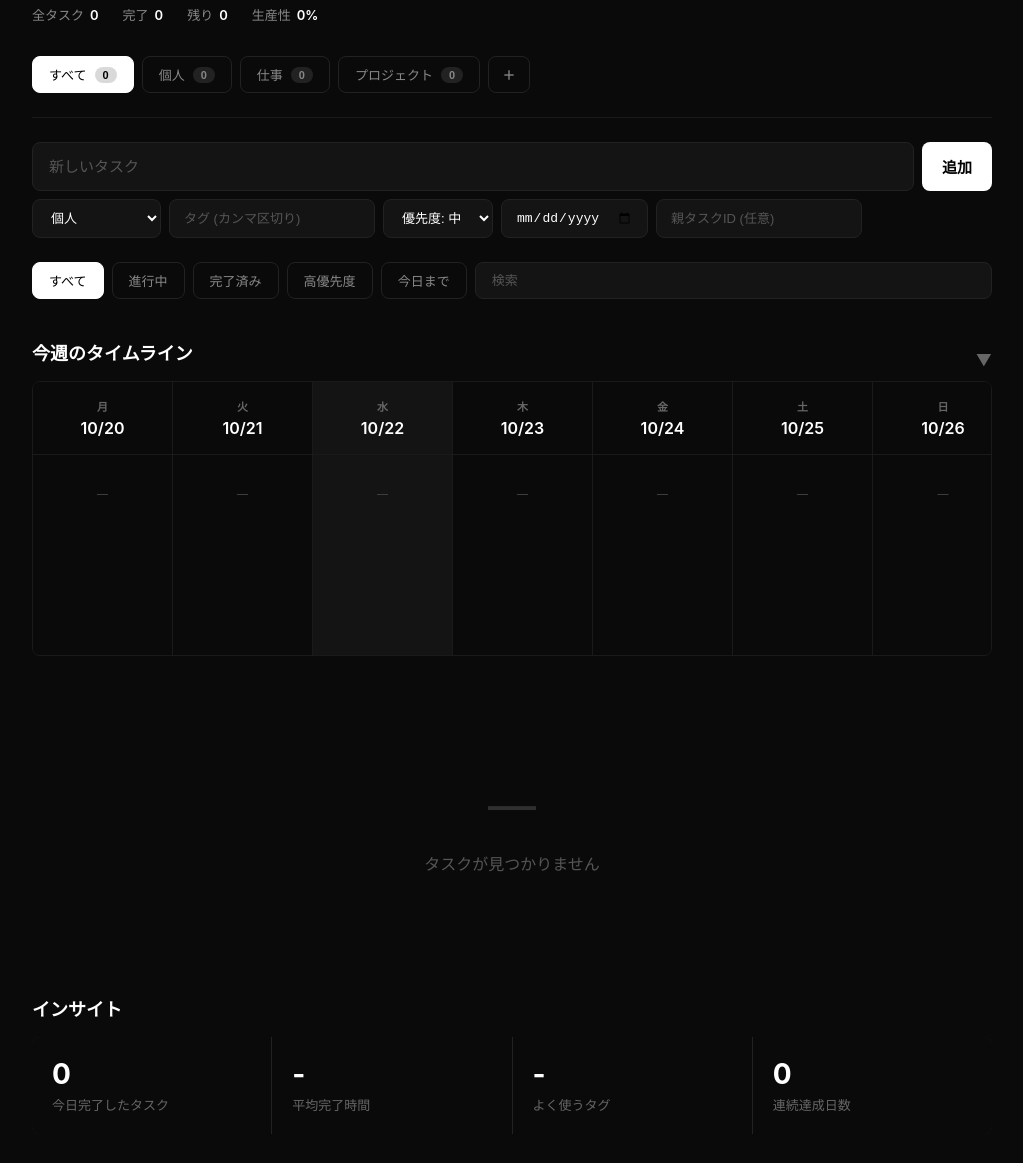
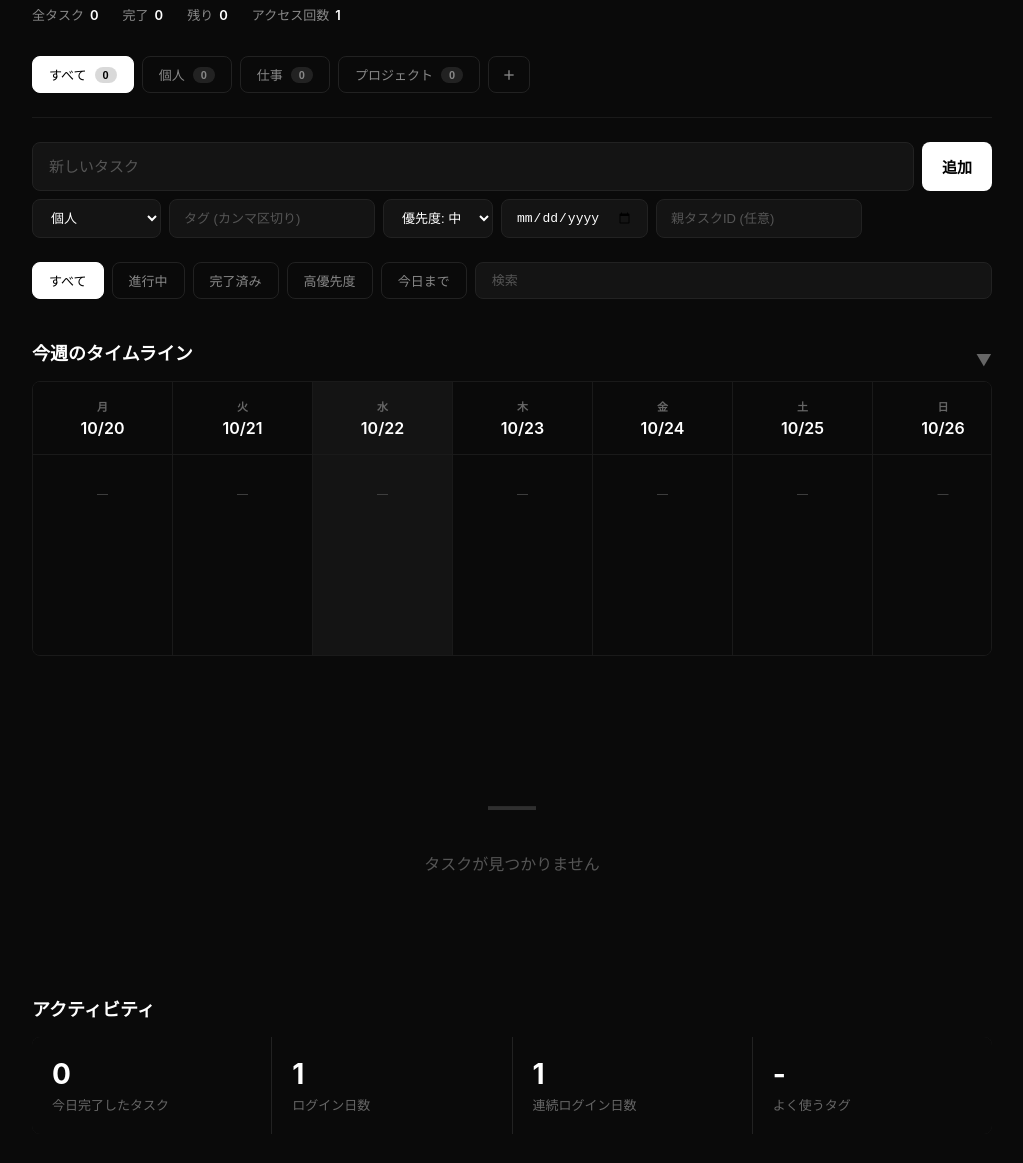
Before and after one commit to mlc-suzuki-ryota/Todo, a plain HTML site: page todo-app.html in a window 1280 px wide. Shown: the part 82-1245 px from the top of the page, without its empty margins (128-1151 px from the left). Drawn offline with Linux system fonts and the light colour scheme.

Commit message:
refactor: replace pressure metrics with motivational activity tracking

```diff
--- a/todo-app.html
+++ b/todo-app.html
@@ -754,7 +754,7 @@
             <div class="stat"><span>全タスク</span> <strong id="totalTasks">0</strong></div>
             <div class="stat"><span>完了</span> <strong id="completedTasks">0</strong></div>
             <div class="stat"><span>残り</span> <strong id="remainingTasks">0</strong></div>
-            <div class="stat"><span>生産性</span> <strong id="productivity">0%</strong></div>
+            <div class="stat"><span>アクセス回数</span> <strong id="accessCount">0</strong></div>
         </div>
 
         <div class="folders" id="foldersContainer">
@@ -810,23 +810,23 @@
         </div>
 
         <div class="insights">
-            <h3>インサイト</h3>
+            <h3>アクティビティ</h3>
             <div class="insight-stats">
                 <div class="insight-card">
                     <div class="insight-value" id="todayCompleted">0</div>
                     <div class="insight-label">今日完了したタスク</div>
                 </div>
                 <div class="insight-card">
-                    <div class="insight-value" id="avgCompletionTime">-</div>
-                    <div class="insight-label">平均完了時間</div>
+                    <div class="insight-value" id="loginDays">1</div>
+                    <div class="insight-label">ログイン日数</div>
+                </div>
+                <div class="insight-card">
+                    <div class="insight-value" id="consecutiveLoginDays">1</div>
+                    <div class="insight-label">連続ログイン日数</div>
                 </div>
                 <div class="insight-card">
                     <div class="insight-value" id="mostUsedTag">-</div>
                     <div class="insight-label">よく使うタグ</div>
-                </div>
-                <div class="insight-card">
-                    <div class="insight-value" id="streakDays">0</div>
-                    <div class="insight-label">連続達成日数</div>
                 </div>
             </div>
         </div>
@@ -847,15 +847,29 @@
         let currentFilter = 'all';
         let currentFolder = null; // null = すべてのフォルダ
         let taskIdCounter = 1;
+        let activityData = {
+            accessCount: 0,
+            loginDays: 1, // サンプル値
+            consecutiveLoginDays: 1, // サンプル値
+            lastAccessDate: null
+        };
 
         // 初期化
         function init() {
             loadFromLocalStorage();
+            trackAccess();
             renderFolders();
             renderTasks();
             renderTimeline();
             updateStats();
             setupKeyboardShortcuts();
+        }
+
+        // アクセス追跡
+        function trackAccess() {
+            activityData.accessCount++;
+            activityData.lastAccessDate = new Date().toISOString();
+            saveToLocalStorage();
         }
 
         // タスク追加
@@ -1246,12 +1260,11 @@
             const total = tasks.length;
             const completed = tasks.filter(t => t.completed).length;
             const remaining = total - completed;
-            const productivity = total > 0 ? Math.round((completed / total) * 100) : 0;
 
             document.getElementById('totalTasks').textContent = total;
             document.getElementById('completedTasks').textContent = completed;
             document.getElementById('remainingTasks').textContent = remaining;
-            document.getElementById('productivity').textContent = productivity + '%';
+            document.getElementById('accessCount').textContent = activityData.accessCount;
 
             // インサイト
             updateInsights();
@@ -1374,19 +1387,9 @@
 
             document.getElementById('todayCompleted').textContent = todayCompleted;
 
-            // 平均完了時間
-            const completedTasks = tasks.filter(t => t.completed && t.completedAt);
-            if (completedTasks.length > 0) {
-                const avgTime = completedTasks.reduce((acc, t) => {
-                    const created = new Date(t.createdAt);
-                    const completed = new Date(t.completedAt);
-                    return acc + (completed - created);
-                }, 0) / completedTasks.length;
-
-                const hours = Math.round(avgTime / (1000 * 60 * 60));
-                document.getElementById('avgCompletionTime').textContent =
-                    hours < 24 ? `${hours}時間` : `${Math.round(hours / 24)}日`;
-            }
+            // アクティビティデータ
+            document.getElementById('loginDays').textContent = activityData.loginDays;
+            document.getElementById('consecutiveLoginDays').textContent = activityData.consecutiveLoginDays;
 
             // よく使うタグ
             const tagCount = {};
@@ -1399,31 +1402,6 @@
             if (mostUsed) {
                 document.getElementById('mostUsedTag').textContent = mostUsed[0];
             }
-
-            // 連続達成日数 (簡易版)
-            document.getElementById('streakDays').textContent = calculateStreak();
-        }
-
-        // 連続達成日数計算
-        function calculateStreak() {
-            let streak = 0;
-            let currentDate = new Date();
-
-            for (let i = 0; i < 30; i++) {
-                const dateStr = currentDate.toISOString().split('T')[0];
-                const hasCompleted = tasks.some(t =>
-                    t.completed && t.completedAt && t.completedAt.startsWith(dateStr)
-                );
-
-                if (hasCompleted) {
-                    streak++;
-                    currentDate.setDate(currentDate.getDate() - 1);
-                } else {
-                    break;
-                }
-            }
-
-            return streak;
         }
 
         // キーボードショートカット
@@ -1454,6 +1432,7 @@
             localStorage.setItem('tasks', JSON.stringify(tasks));
             localStorage.setItem('folders', JSON.stringify(folders));
             localStorage.setItem('taskIdCounter', taskIdCounter);
+            localStorage.setItem('activityData', JSON.stringify(activityData));
         }
 
         function loadFromLocalStorage() {
@@ -1477,6 +1456,10 @@
             if (savedCounter) {
                 taskIdCounter = parseInt(savedCounter);
             }
+            const savedActivity = localStorage.getItem('activityData');
+            if (savedActivity) {
+                activityData = JSON.parse(savedActivity);
+            }
         }
 
         // 孤立タスクのクリーンアップ
```
